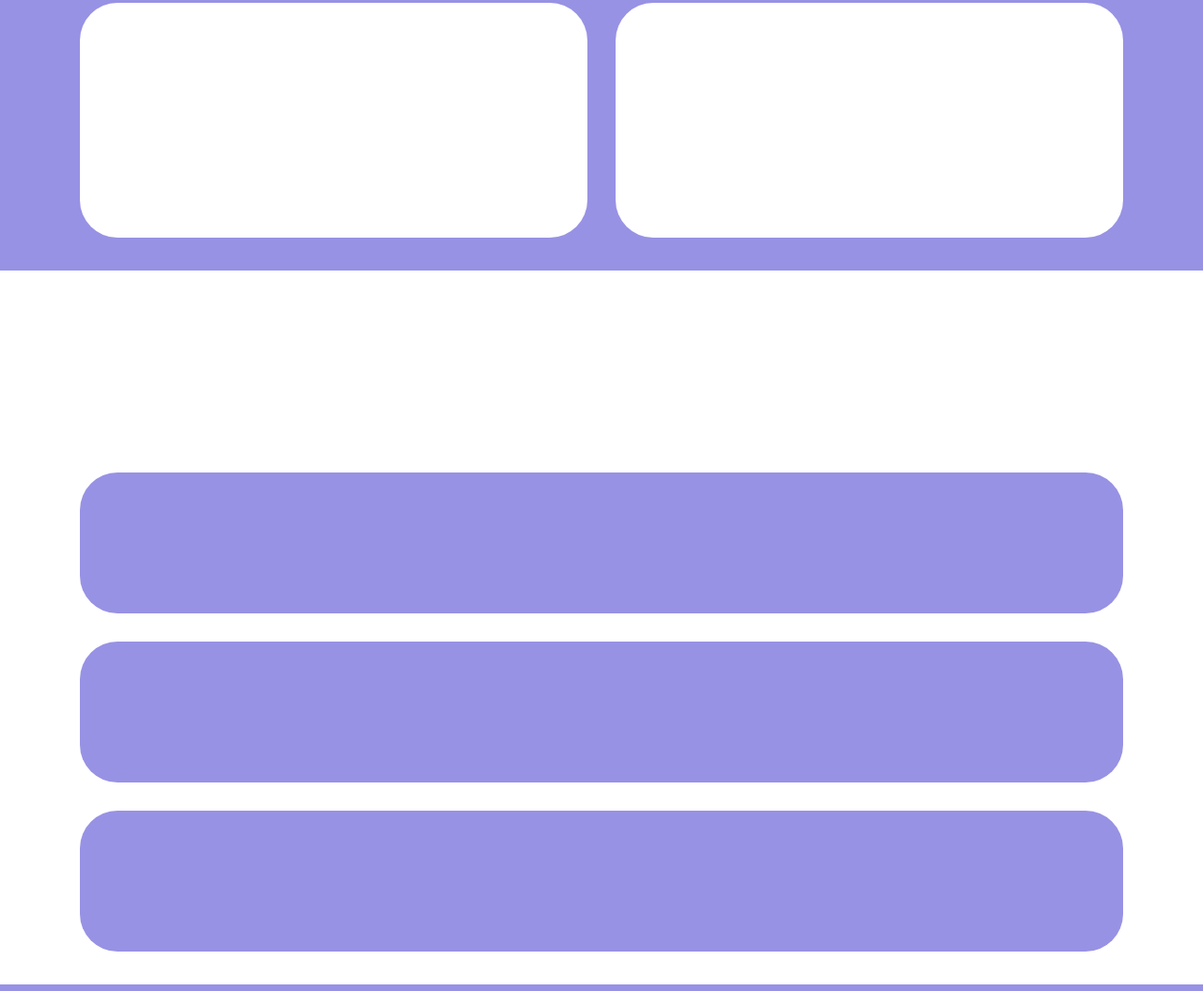
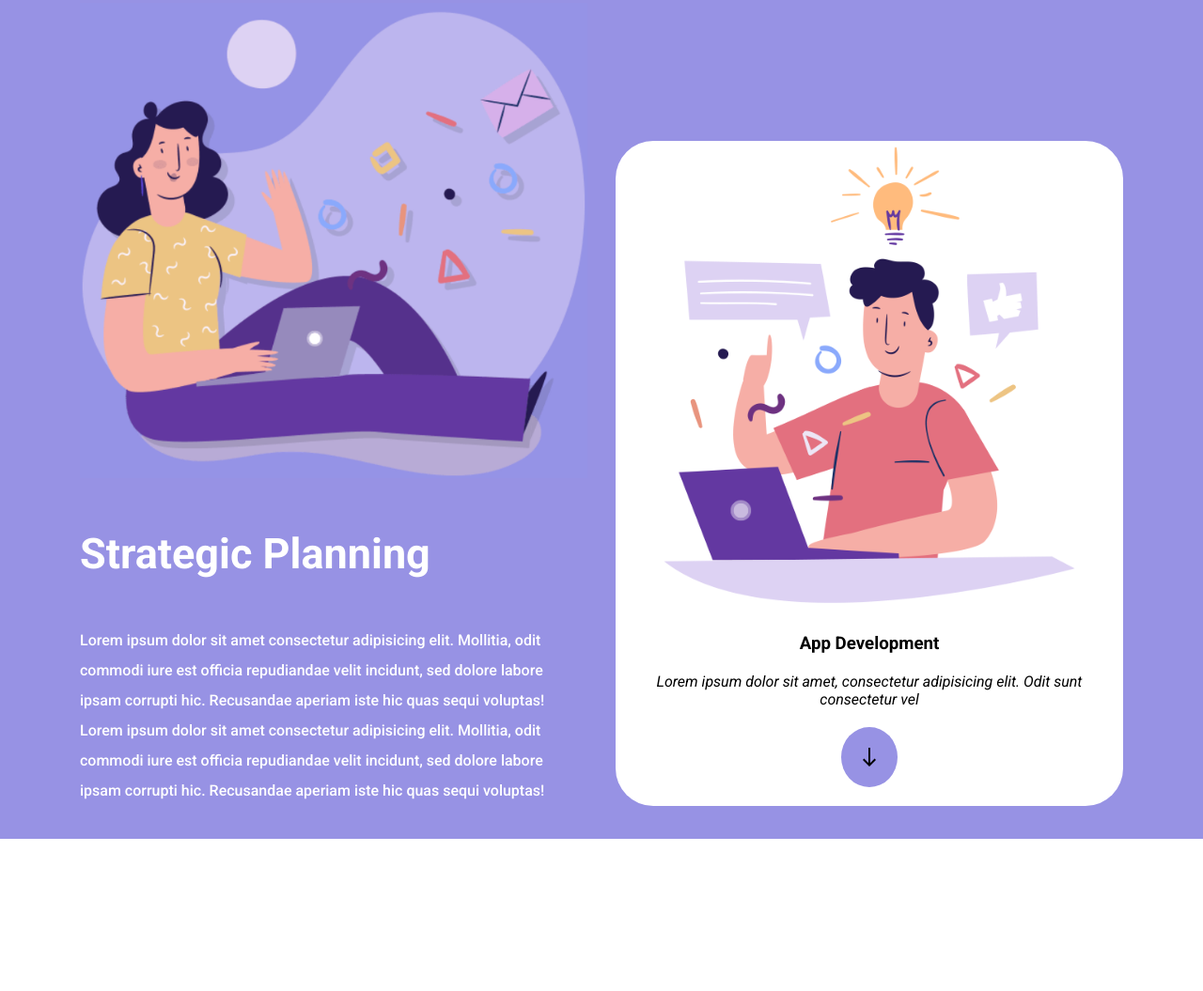
Before and after one commit to salvatorebriga/htmlcss-responsive-layout, a plain HTML site: page index.html in a window 1280 px wide. Shown: the part 1096-2151 px from the top of the page at 94% size. Drawn offline with Linux system fonts and the light colour scheme.

Commit message:
added and stylized planning section (responsive)

```diff
--- a/css/style.css
+++ b/css/style.css
@@ -111,11 +111,63 @@ jumbo
 planning
 ***************/
 
-.planning .card{
+.planning .col:first-child .card{
+    text-align: left;
+}
+
+.planning .col:first-child .card > .card-img{
+    text-align: center;
+}
+
+.planning .col:first-child .card .card-img > img{
+    width: 100%;
+    margin-bottom: 50px;
+}
+
+.planning .col:first-child .card > h2{
+    color: white;
+    font-size:45px;
+    margin-bottom: 50px;
+}
+
+.planning .col:first-child .card > p{
+    color: white;
+    line-height: 2;
+    font-weight: 500;
+}
+
+.planning .col:last-child .card{
     background-color: white;
-    height: 250px;
     border-radius: 40px;
     text-align: center;
+    padding: 0px 20px;
+    padding-bottom: 20px;
+}
+
+.planning .col:last-child .card > img:first-child{
+    width: 100%;
+    margin-bottom: 20px;
+}
+
+.planning .col:last-child .card > h3{
+    margin-bottom: 20px;
+}
+
+.planning .col:last-child .card > p{
+    font-weight: 400;
+    font-style: italic;
+    margin-bottom: 20px;
+}
+
+.planning .card .south{
+    width: 30px;
+    padding: 10px 20px;
+    border-radius: 100%;
+    margin: 0 auto;
+    background-color: #9792e4;
+    display: flex;
+    justify-content: center;
+    align-items: center;
 }
 
 /********************
@@ -232,7 +284,7 @@ utility
 MEDIA*
 **********************/
 
-@media screen and (min-width:600px){
+@media screen and (min-width:768px){
 
     .col{
         margin:15px;
@@ -282,6 +334,26 @@ MEDIA*
     .jumbo .store{
         margin: 0;
         margin-bottom: 40px;
+    }
+
+
+    /*************
+    planning
+    *************/
+
+    .planning .card .south{
+        width: 50px;
+        padding: 20px 30px;
+        border-radius: 100%;
+        margin: 0 auto;
+        background-color: #9792e4;
+        display: flex;
+        justify-content: center;
+        align-items: center;
+    }
+
+    .planning .card .south:hover{
+        background-color: #aba6f8;
     }
 }
 
@@ -359,6 +431,16 @@ MEDIA*
     .jumbo .phone{
         width: 100%;
     }
+
+    /*************
+    planning
+    *************/
+
+    .planning .col:last-child{
+        display: flex;
+        align-items: flex-end;
+        justify-content: left;
+    }
 }
 
 @media screen and (min-width: 1300px){
--- a/index.html
+++ b/index.html
@@ -21,7 +21,7 @@
                 <div class="col flex align-r">
                     <img class="hamburger" src="img/menu.svg" alt="">
                     <ul class="nav">
-                        <li><a href="">Planning</a></li>
+                        <li><a href="#planning">Planning</a></li>
                         <li><a href="">Testimonials</a></li>
                         <li><a href="">Feature</a></li>
                         <li><a href="">About us</a></li>
@@ -33,7 +33,7 @@
     </header>
 
     <main>
-        <section class="jumbo">
+        <section id="jumbo" class="jumbo">
             <div class="container">
                 <div class="row">
                     <div class="col">
@@ -95,20 +95,43 @@
             </div>
         </section>
 
-        <section class="planning bg-purple">
+        <section id="planning" class="planning bg-purple">
             <div class="container">
                 <div class="row">
                     <div class="col">
-                        <div class="card"></div>
+                        <div class="card">
+                            <div class="card-img">
+                                <img src="img/planning1.png" alt="">
+                            </div>
+                            <h2>Strategic Planning</h2>
+                            <p>
+                                Lorem ipsum dolor sit amet consectetur adipisicing elit.
+                                Mollitia, odit commodi iure est officia repudiandae velit incidunt,
+                                sed dolore labore ipsam corrupti hic.
+                                Recusandae aperiam iste hic quas sequi voluptas!
+                                Lorem ipsum dolor sit amet consectetur adipisicing elit.
+                                Mollitia, odit commodi iure est officia repudiandae velit incidunt,
+                                sed dolore labore ipsam corrupti hic.
+                                Recusandae aperiam iste hic quas sequi voluptas!
+                            </p>
+                        </div>
                     </div>
                     <div class="col">
-                        <div class="card"></div>
+                        <div class="card">
+                            <img src="img/planning2.png" alt="">
+                            <h3>App Development</h3>
+                            <p>Lorem ipsum dolor sit amet, consectetur adipisicing elit. Odit sunt consectetur vel</p>
+                            <div class="south">
+                                <img src="img/south.svg" alt="">
+                            </div>
+
+                        </div>
                     </div>
                 </div>
             </div>
         </section>
 
-        <section class="partners">
+        <section id="partners" class="partners">
             <div class="container">
                 <div class="row">
                     <div class="col">
@@ -135,7 +158,7 @@
             </div>
         </section>
 
-        <section class="with-us bg-purple">
+        <section id="with-us" class="with-us bg-purple">
             <div class="container">
                 <div class="row">
                     <div class="col">
@@ -177,7 +200,7 @@
             </div>
         </section>
 
-        <section class="about">
+        <section id="about" class="about">
             <div class="container">
                 <div class="row">
                     <div class="col">
@@ -190,7 +213,7 @@
             </div>
         </section>
 
-        <section class="pricing bg-purple">
+        <section id="pricing" class="pricing bg-purple">
             <div class="container">
                 <div class="row">
                     <div class="col">
```
Also changed, not shown: img/south.svg (added).
